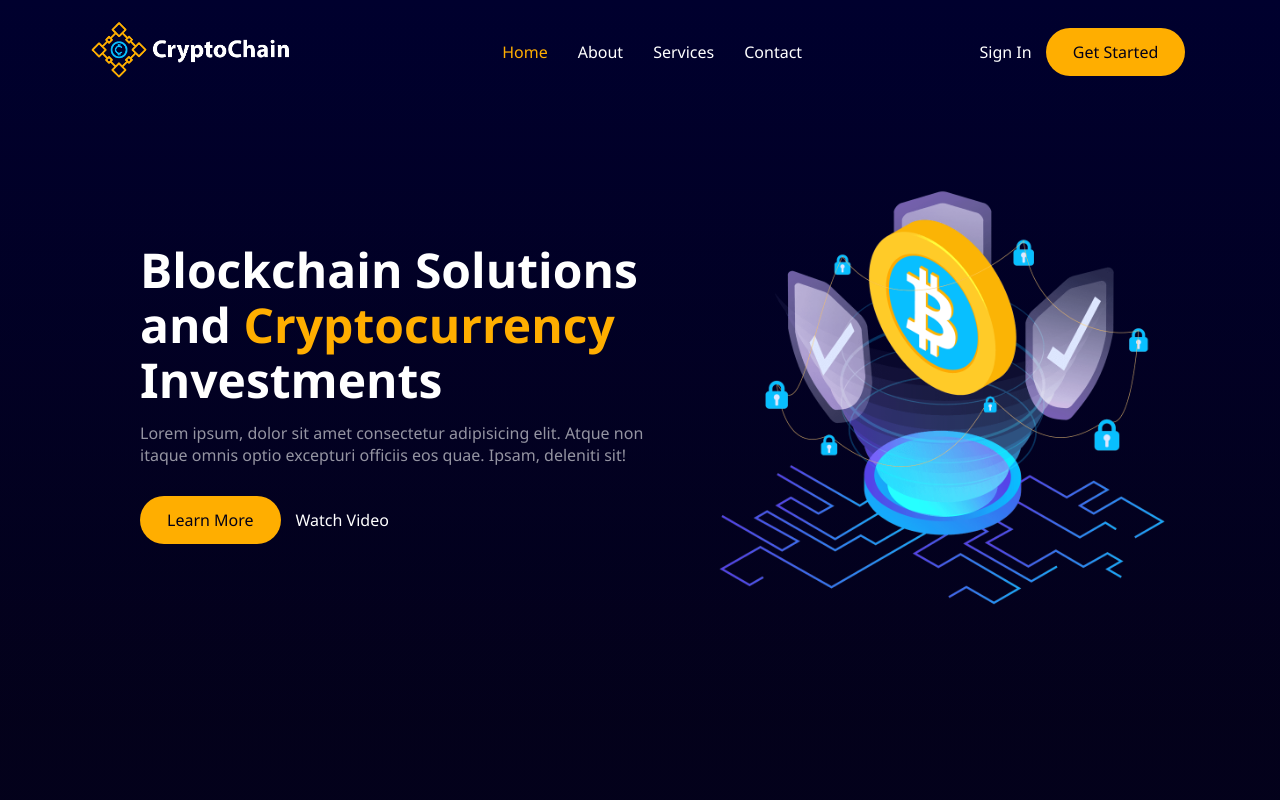
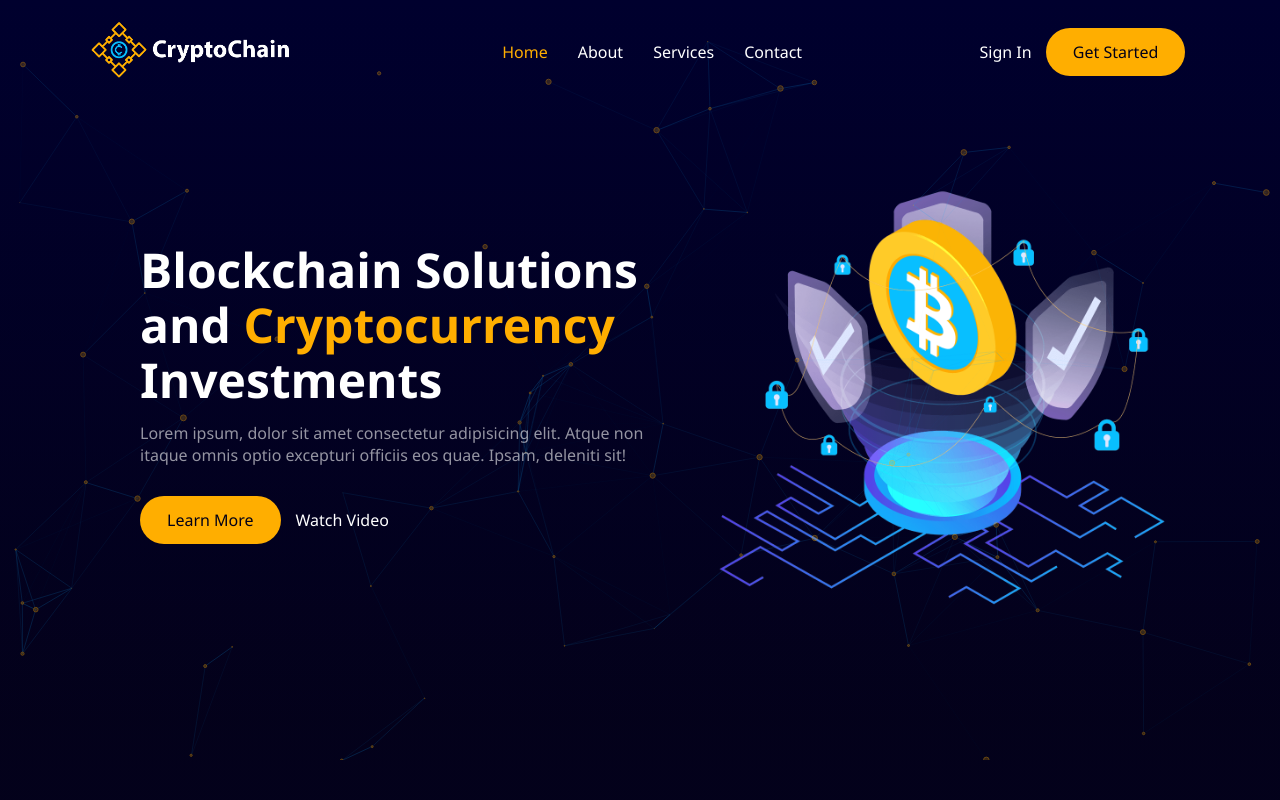
Before and after one commit to rilindtasholli/crypto-chain, a plain HTML site: page index.html in a window 1280 px wide. Shown: the top 800 px of the page. Drawn offline with nearby package versions, Linux system fonts and the light colour scheme; animation ran at ten frames a second.

Commit message:
added particles animation on header

```diff
--- /dev/null
+++ b/assets/js/particles.js
@@ -0,0 +1,125 @@
+function beforeDecimal(num) {
+    if (Number.isInteger(num)) {
+      return 1;
+    }
+
+    return num.toString().split('.')[0];
+}
+
+let height = document.getElementById('particles-js').clientHeight;
+let distance = beforeDecimal(height * 0.20773639);
+// let distance = beforeDecimal(height * 0.25);
+
+console.log(distance)
+
+particlesJS("particles-js", {
+    "particles": {
+        "number": {
+        "value": 80,
+        "density": {
+            "enable": false,
+            "value_area": 800
+        }
+        },
+        "color": {
+        "value": "#ffae00"
+        },
+        "shape": {
+        "type": "circle",
+        "stroke": {
+            "width": 1,
+            "color": "#ffae00"
+        },
+        "polygon": {
+            // "nb_sides": 5
+            "nb_sides": 0
+        },
+        "image": {
+            "src": "img/github.svg",
+            "width": 100,
+            "height": 100
+        }
+        },
+        "opacity": {
+        "value": 0.5,
+        "random": false,
+        "anim": {
+            "enable": false,
+            "speed": 1,
+            "opacity_min": 0.1,
+            "sync": false
+        }
+        },
+        "size": {
+        "value": 3,
+        "random": true,
+        "anim": {
+            "enable": false,
+            "speed": 40,
+            "size_min": 0.1,
+            "sync": false
+        }
+        },
+        "line_linked": {
+        "enable": true,
+        "distance": distance,
+        "color": "#10a7f6",
+        "opacity": 0.6,
+        "width": 1
+        },
+        "move": {
+        "enable": true,
+        "speed": 1.3,
+        "direction": "none",
+        "random": false,
+        "straight": false,
+        "out_mode": "out",
+        "bounce": false,
+        "attract": {
+            "enable": false,
+            "rotateX": 600,
+            "rotateY": 1200
+        }
+        }
+    },
+    "interactivity": {
+        "detect_on": "canvas",
+        "events": {
+        "onhover": {
+            "enable": false,
+            "mode": "grab"
+        },
+        "onclick": {
+            "enable": false,
+            "mode": "push"
+        },
+        "resize": false
+        },
+        "modes": {
+        "grab": {
+            "distance": 140,
+            "line_linked": {
+            "opacity": 1
+            }
+        },
+        "bubble": {
+            "distance": 400,
+            "size": 40,
+            "duration": 2,
+            "opacity": 8,
+            "speed": 3
+        },
+        "repulse": {
+            "distance": 200,
+            "duration": 0.4
+        },
+        "push": {
+            "particles_nb": 4
+        },
+        "remove": {
+            "particles_nb": 2
+        }
+        }
+    },
+    "retina_detect": false
+});
--- a/index.html
+++ b/index.html
@@ -16,6 +16,7 @@
 
 
     <header>
+        <div id="particles-js"></div>
         <nav>
             <div class="logo">
                 <a href="">
@@ -400,7 +401,10 @@
     </footer>
 
     <script src="https://code.jquery.com/jquery-3.6.0.min.js" integrity="sha256-/xUj+3OJU5yExlq6GSYGSHk7tPXikynS7ogEvDej/m4=" crossorigin="anonymous"></script>
+    <script src="https://cdn.jsdelivr.net/particles.js/2.0.0/particles.min.js"></script>
     <script src="https://cdnjs.cloudflare.com/ajax/libs/OwlCarousel2/2.3.4/owl.carousel.min.js"></script>
+
+    <script src="./assets/js/particles.js"></script>
 
     <script>
         $(document).ready(function(){
```
